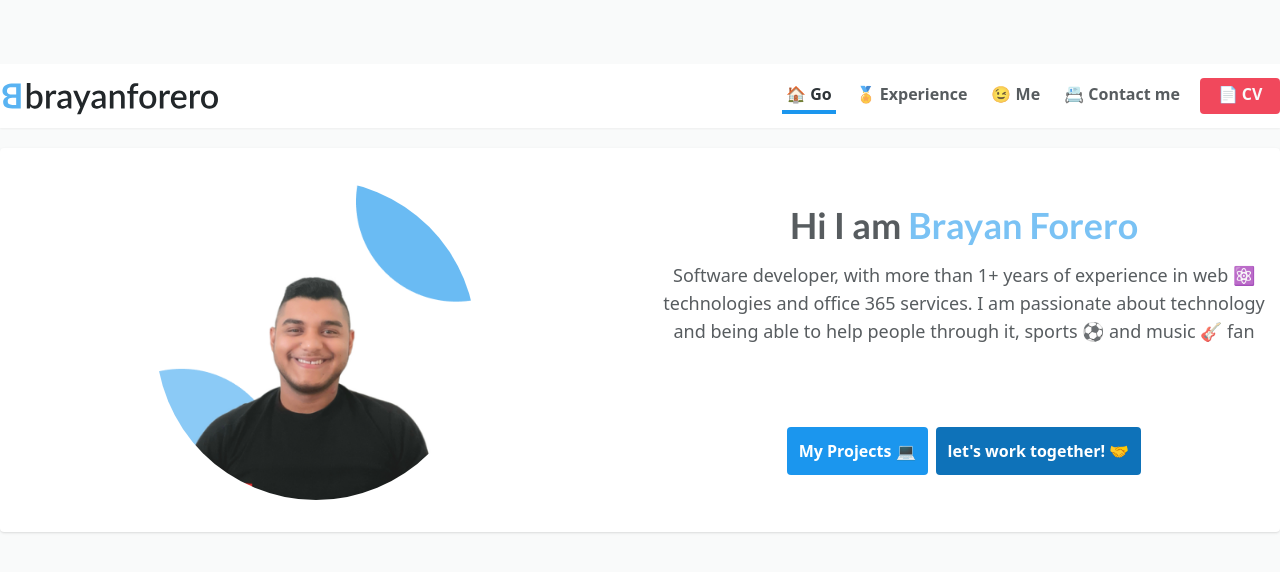
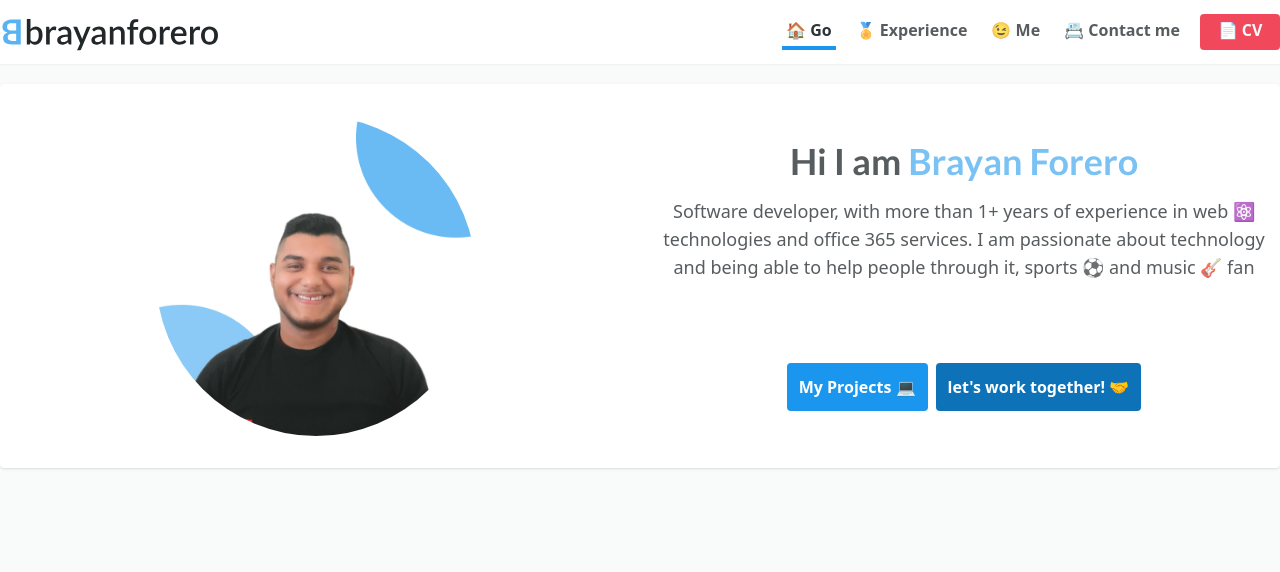
Before and after one commit to brayanforero/portfolio-me, a React (Vite) app: page / in a window 1280 px wide. Shown: the top 572 px of the page. Built offline with nearby package versions, Linux system fonts and the light colour scheme.

Commit message:
fix:(root) change position fixed header and margin section me

```diff
--- a/src/components/Header/index.css
+++ b/src/components/Header/index.css
@@ -1,7 +1,6 @@
 .Header {
-  --header-height: 4em;
-  position: sticky;
-  @apply bg-white shadow-sm;
+  position: fixed;
+  @apply bg-white w-full shadow-sm top-0 left-0;
 }
 
 .Header .wrapper {
--- a/src/components/Me/index.css
+++ b/src/components/Me/index.css
@@ -1,5 +1,5 @@
 .Me {
-  @apply relative grid items-center gap-4 py-5 bg-white rounded shadow lg:py-8 lg:grid-cols-2 -z-10;
+  @apply relative grid items-center gap-4 py-5 mb-4 bg-white rounded shadow lg:py-8 lg:grid-cols-2 -z-10;
 }
 
 .Me__image {
```
